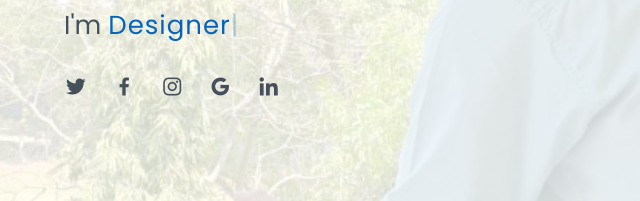
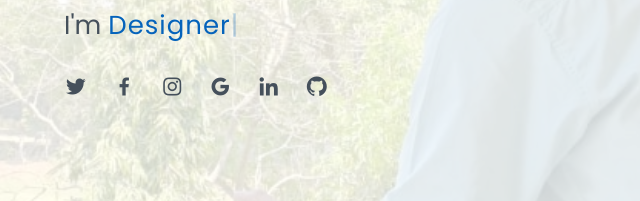
Before and after one commit to gourango-cse/myresume, a plain HTML site: page index.html in a window 1280 px wide. Shown: the part 381-582 px from the top of the page, 108-748 px from the left. Drawn offline with nearby package versions, Linux system fonts and the light colour scheme.

Commit message:
Update index.html

```diff
--- a/index.html
+++ b/index.html
@@ -1,3 +1,4 @@
+
 <!DOCTYPE html>
 <html lang="en">
 
@@ -62,6 +63,7 @@
         <a href="https://www.instagram.com/gourango_speak/" class="instagram"><i class="bx bxl-instagram"></i></a>
         <a href="https://myaccount.google.com/profile" class="google-plus"><i class="bx bxl-google"></i></a>
         <a href="https://www.linkedin.com/in/gourango-cse/" class="linkedin"><i class="bx bxl-linkedin"></i></a>
+        <a href="https://github.com/gourango-cse" class="github"><i class="bx bxl-github"></i></a>
       </div>
     </div>
   </section><!-- End Hero -->
```
